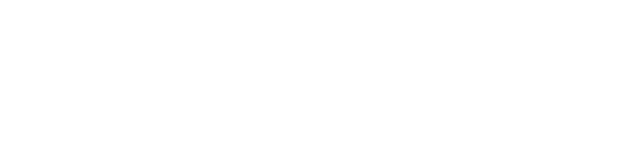
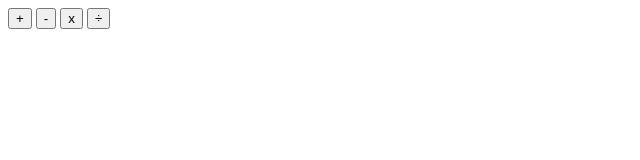
Before and after one commit to Barrymoonshine/calculator, a plain HTML site: page index.html in a window 1280 px wide. Shown: the whole page, without its empty margins (0-640 px from the left). Drawn offline with Linux system fonts and the light colour scheme.

Commit message:
Created operator buttons

```diff
--- a/index.html
+++ b/index.html
@@ -8,7 +8,10 @@
     <link rel="stylesheet" href="style.css">
 </head>
 <body>
-
+    <button id="add" class="opBtns">+</button>
+    <button id="subtract" class="opBtns">-</button>
+    <button id="multiply" class="opBtns">x</button>
+    <button id="divide" class="opBtns">÷</button>
     <script src="script.js" ></script>
 </body>
 </html>
--- a/script.js
+++ b/script.js
@@ -0,0 +1 @@
+const operatorBtns = document.getElementById('opBtns');
```
